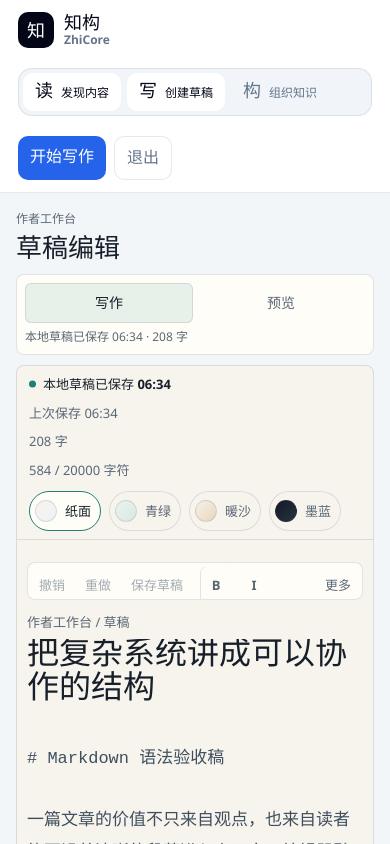
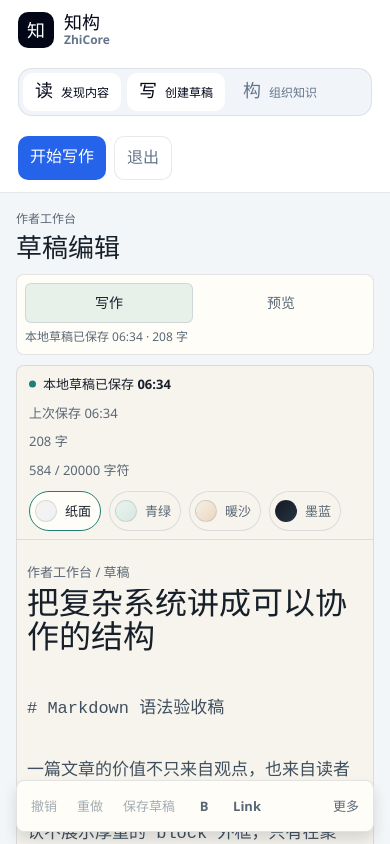
Before and after one commit to architectcgz/zhicore-frontend-vue, a Vue app: page /editor in a window 390 px wide. Shown: the top 844 px of the page. Built offline with nearby package versions, Linux system fonts and the light colour scheme.

Commit message:
fix(editor): 修复移动端底部工具栏交互

```diff
--- a/src/components/editor-showcase/EditorWritingPane.vue
+++ b/src/components/editor-showcase/EditorWritingPane.vue
@@ -64,7 +64,7 @@
         >
           <div class="selection-toolbar__group">
             <button
-              class="selection-toolbar__command"
+              class="selection-toolbar__command selection-toolbar__mobile-primary"
               type="button"
               aria-label="撤销上一步编辑"
               title="撤销"
@@ -76,7 +76,7 @@
               撤销
             </button>
             <button
-              class="selection-toolbar__command"
+              class="selection-toolbar__command selection-toolbar__mobile-primary"
               type="button"
               aria-label="重做上一步编辑"
               title="重做"
@@ -88,7 +88,7 @@
               重做
             </button>
             <button
-              class="selection-toolbar__command selection-toolbar__command--save"
+              class="selection-toolbar__command selection-toolbar__command--save selection-toolbar__mobile-primary"
               type="button"
               title="保存草稿"
               :disabled="!canSaveDraft"
@@ -108,6 +108,10 @@
             <button
               v-for="item in group.items"
               :key="item.action"
+              :class="{
+                'selection-toolbar__mobile-primary':
+                  item.action === 'bold' || item.action === 'link',
+              }"
               type="button"
               :aria-label="item.title"
               :title="item.title"
@@ -124,8 +128,6 @@
             type="button"
             :aria-expanded="isToolbarExpanded"
             aria-label="展开或收起全部格式工具"
-            @pointerdown="preserveBodySelectionBeforeToolbarCommand"
-            @mousedown="preserveBodySelectionBeforeToolbarCommand"
             @click="isToolbarExpanded = !isToolbarExpanded"
           >
             {{ isToolbarExpanded ? "收起" : "更多" }}
@@ -330,7 +332,7 @@ function getBodySelection(): EditorShowcaseTextSelection {
 }
 
 function focusBody(): void {
-  bodyInputRef.value?.focus();
+  bodyInputRef.value?.focus({ preventScroll: true });
 }
 
 function setBodySelection(selection: EditorShowcaseTextSelection): void {
@@ -640,7 +642,71 @@ defineExpose({
 
   .writing-editor__canvas {
     grid-template-columns: minmax(0, 1fr);
-    padding-inline: 12px;
+    padding: 10px 12px calc(92px + env(safe-area-inset-bottom, 0px));
+  }
+
+  .selection-toolbar {
+    position: fixed;
+    top: auto;
+    right: 16px;
+    bottom: calc(12px + env(safe-area-inset-bottom, 0px));
+    left: 16px;
+    z-index: 10;
+    display: flex;
+    align-items: center;
+    width: auto;
+    max-height: 54px;
+    margin: 0;
+    padding: 7px 54px 7px 7px;
+    border-color: var(--editor-page-border, rgba(49, 74, 91, 0.18));
+    background: var(--editor-control-bg-active, #ffffff);
+    box-shadow: 0 8px 14px rgba(23, 32, 42, 0.14);
+  }
+
+  .selection-toolbar.selection-toolbar--expanded {
+    display: grid;
+    grid-template-columns: repeat(6, minmax(0, 1fr));
+    grid-auto-rows: 40px;
+    align-content: start;
+    max-height: min(42dvh, 220px);
+    overflow-y: auto;
+  }
+
+  .selection-toolbar button {
+    min-height: 40px;
+  }
+
+  .selection-toolbar
+    button:not(.selection-toolbar__mobile-primary):not(
+      .selection-toolbar__toggle
+    ) {
+    display: none;
+  }
+
+  .selection-toolbar.selection-toolbar--expanded
+    button:not(.selection-toolbar__toggle) {
+    display: inline-flex;
+  }
+
+  .selection-toolbar__mobile-primary {
+    display: inline-flex;
+    align-items: center;
+    justify-content: center;
+  }
+
+  .selection-toolbar__group + .selection-toolbar__group button:first-child {
+    margin-left: 0;
+    box-shadow: none;
+  }
+
+  .selection-toolbar__toggle {
+    position: absolute;
+    top: 7px;
+    right: 7px;
+    display: inline-flex;
+    align-items: center;
+    min-width: 44px;
+    background: var(--editor-control-bg-active, #ffffff);
   }
 }
 
@@ -652,7 +718,7 @@ defineExpose({
 
   .writing-editor__canvas {
     grid-template-columns: minmax(0, 1fr);
-    padding: 8px 10px 18px;
+    padding: 8px 10px calc(92px + env(safe-area-inset-bottom, 0px));
   }
 
   .selection-toolbar {
@@ -680,7 +746,6 @@ defineExpose({
 
 @media (hover: none), (pointer: coarse) {
   .selection-toolbar {
-    position: sticky;
     padding-right: 60px;
   }
 
@@ -689,9 +754,6 @@ defineExpose({
   }
 
   .selection-toolbar__toggle {
-    position: absolute;
-    top: 4px;
-    right: 4px;
     display: inline-flex;
     align-items: center;
     background: var(--editor-control-bg-active, #ffffff);
```
Also changed, not shown: 1 other file (tests, documents, lock files or other folders).
